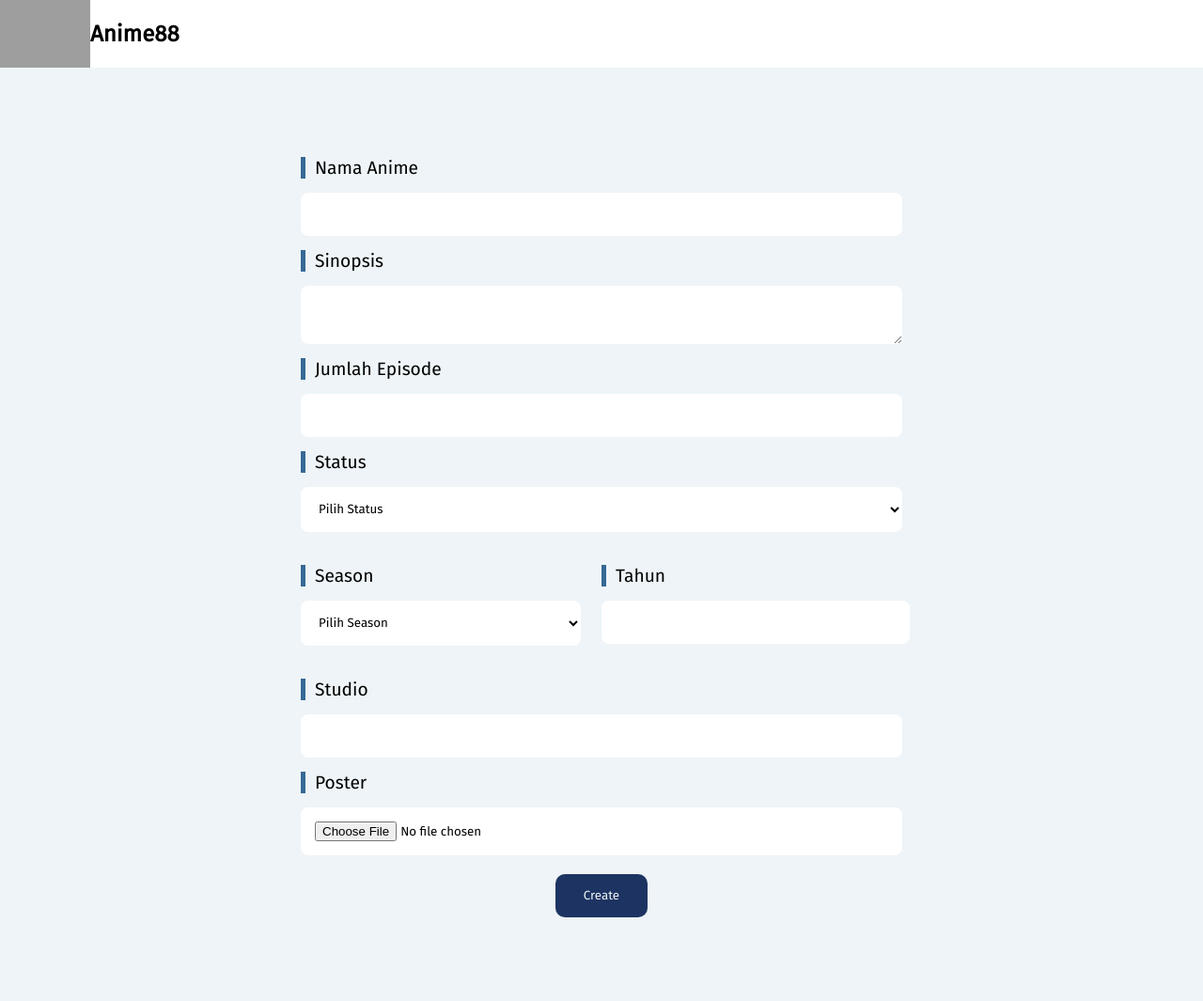
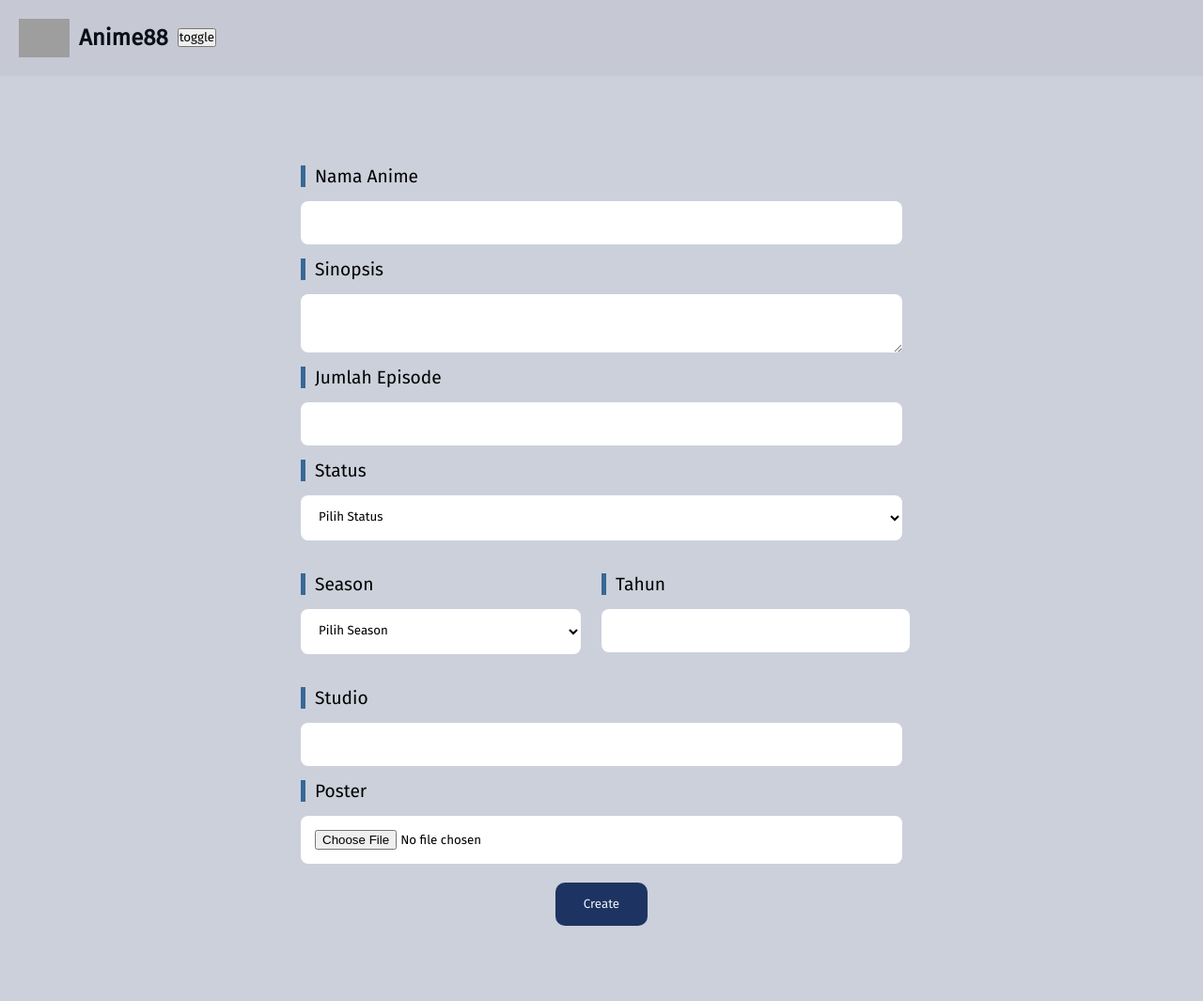
Before and after one commit to Veirt/anime88, a PHP site: page /create.php in a window 1280 px wide. Shown: the whole page at 94% size. Before the commit the page ends 976 px from the top, so only its background shows below. Run offline with PHP 8.4, Linux system fonts and the light colour scheme; data that the repository does not hold is empty; grey boxes are pictures that could not be loaded.

Commit message:
style(css): better landing page styling and dark mode

```diff
--- a/assets/style.css
+++ b/assets/style.css
@@ -1,4 +1,26 @@
 @import url("https://fonts.googleapis.com/css2?family=Fira+Sans&display=swap");
+
+html {
+  visibility: visible;
+  opacity: 1;
+}
+
+:root {
+  --text: #0b0f18;
+  --background: #ccd0db;
+  --background-secondary: #c6c9d4;
+  --primary: #1b2d69;
+  --secondary: #d4dfe3;
+  --accent: #7b428f;
+}
+:root[data-theme="dark"] {
+  --text: #e7ebf4;
+  --background: #242833;
+  --background-secondary: #2b2f39;
+  --primary: #96a8e4;
+  --secondary: #1c272b;
+  --accent: #a970bd;
+}
 
 * {
   font-family: "Fira Sans", Arial, Helvetica, sans-serif;
@@ -7,17 +29,21 @@
 }
 
 body {
-  background: #eef4f7;
+  background: var(--background);
 }
+
 nav {
-  background: #fff;
+  background: var(--background-secondary);
+  padding: 20px;
 }
 
 .logo {
-  width: 96px;
+  width: 54px;
 }
 
 .logo-section {
+  gap: 10px;
+  color: var(--text);
   display: flex;
   flex-direction: row;
   align-items: center;
--- a/includes/navbar.php
+++ b/includes/navbar.php
@@ -2,5 +2,6 @@
 	<div class="logo-section">
 		<img class="logo" src="assets/logo.png" alt="">
 		<h1>Anime88</h1>
+		<button id="toggle-dark">toggle</button>
 	</div>
 </nav>
--- a/index.php
+++ b/index.php
@@ -2,6 +2,12 @@
 <html lang="en">
 
 <head>
+	<style>
+		html {
+			visibility: hidden;
+			opacity: 0;
+		}
+	</style>
 	<meta charset="UTF-8">
 	<meta name="viewport" content="width=device-width, initial-scale=1.0">
 	<title>Anime88</title>
```
Also changed, not shown: other parts of assets/style.css (+22 -9 lines), assets/js/script.js (+14 -0 lines).
